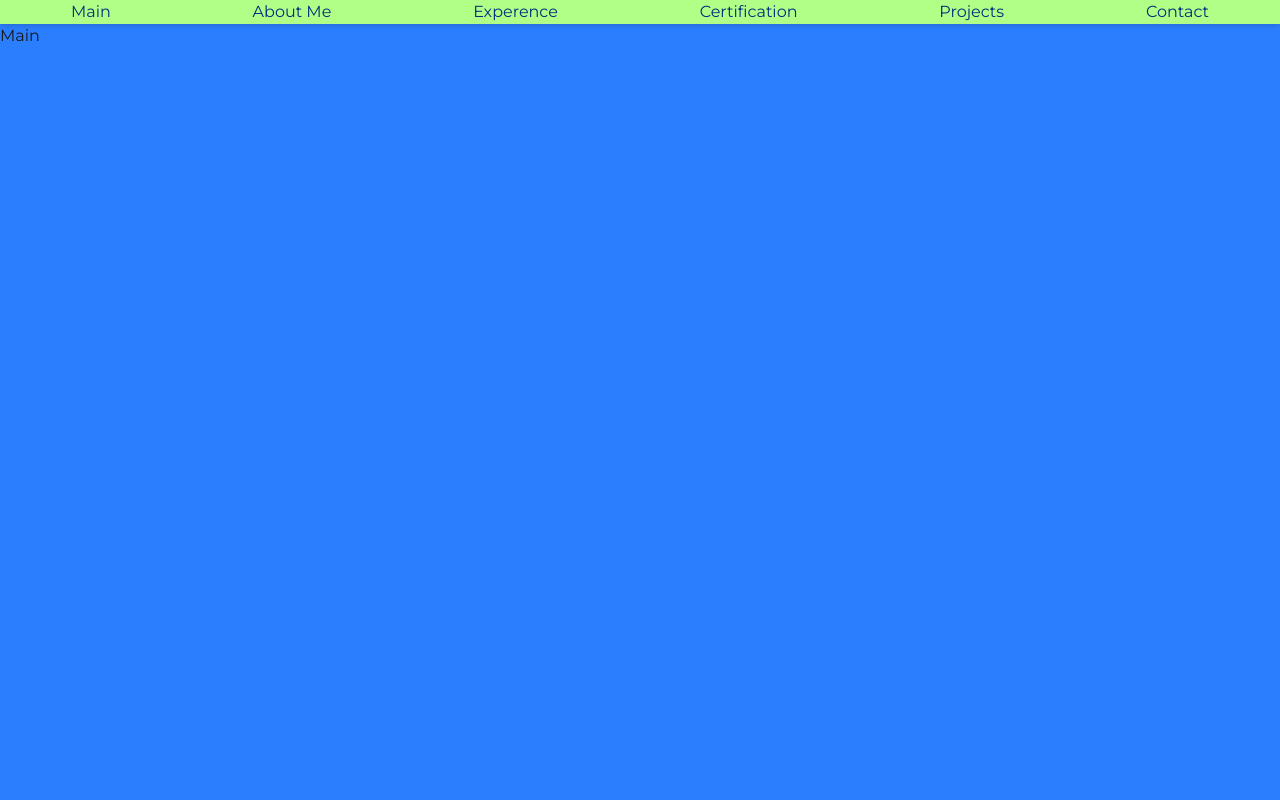
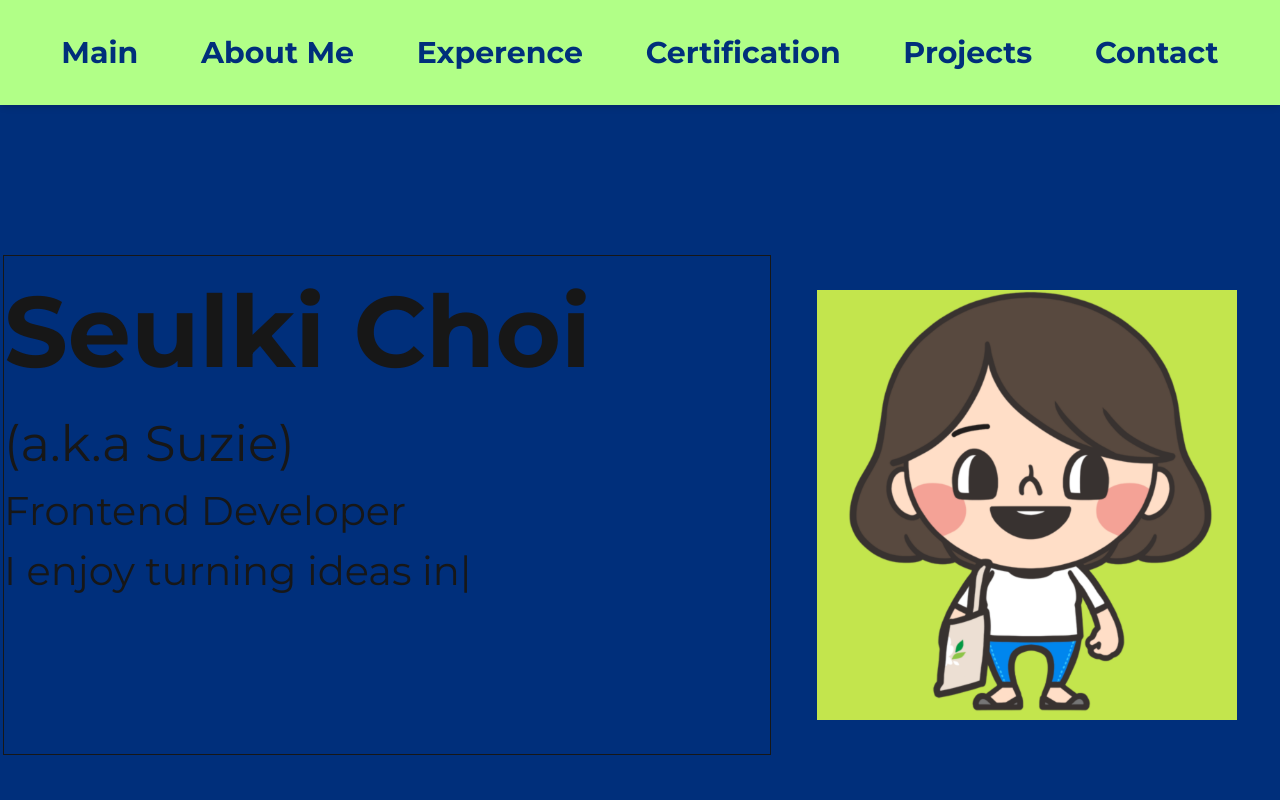
Before and after one commit to Suziech/portfolio, a Next.js app: page /en in a window 1280 px wide. Shown: the top 800 px of the page. Built offline with nearby package versions, Linux system fonts and the light colour scheme.

Commit message:
feat: add styles to main page and nav bar

```diff
--- a/package.json
+++ b/package.json
@@ -18,6 +18,7 @@
     "react": "^19.0.0",
     "react-dom": "^19.0.0",
     "react-i18next": "^15.4.1",
+    "react-icons": "^5.5.0",
     "react-scroll": "^1.9.3"
   },
   "devDependencies": {
--- /dev/null
+++ b/src/components/ChangeLocale.tsx
@@ -0,0 +1 @@
+"use client";
--- a/src/components/Header.tsx
+++ b/src/components/Header.tsx
@@ -1,9 +1,12 @@
 "use client";
 
 import { useState, useEffect, useRef } from "react";
-import { Link } from "react-scroll";
+import { useResponsiveSize } from "@/utils/hooks/useResponsiveSize";
+import { RxHamburgerMenu } from "react-icons/rx";
+import NavLinks from "./NavLinks";
 
 export default function Header() {
+  const windowSize = useResponsiveSize();
   const [showHeader, setShowHeader] = useState(true);
   const lastScrollY = useRef(0); // the position of prev scroll
 
@@ -27,29 +30,19 @@ export default function Header() {
 
   return (
     <header
-      className={`sticky top-0 bg-[#b1ff87] z-10 shadow-md transition-transform duration-300 ${
+      className={`sticky top-0 bg-[#b1ff87] z-10 shadow-md transition-transform duration-300 p-[30px] text-[30px] font-bold cursor-pointer ${
         showHeader ? "transform-none" : "-translate-y-full"
       }`}>
-      <div className='flex justify-around text-[#002f7b]'>
-        <Link to='main' smooth={true} duration={500}>
-          Main
-        </Link>
-        <Link to='aboutMe' smooth={true} duration={500}>
-          About Me
-        </Link>
-        <Link to='experience' smooth={true} duration={500}>
-          Experence
-        </Link>
-        <Link to='certification' smooth={true} duration={500}>
-          Certification
-        </Link>
-        <Link to='projects' smooth={true} duration={500}>
-          Projects
-        </Link>
-        <Link to='contact' smooth={true} duration={500}>
-          Contact
-        </Link>
-      </div>
+      {windowSize === "mobile" ? (
+        // <div className='min-h-screen text-[#002f7b]'>
+        //   <NavLinks />
+        // </div>
+        <RxHamburgerMenu className='text-black w-6 h-6' />
+      ) : (
+        <div className='flex justify-around text-[#002f7b]'>
+          <NavLinks />
+        </div>
+      )}
     </header>
   );
 }
--- /dev/null
+++ b/src/components/NavLinks.tsx
@@ -0,0 +1,26 @@
+import { Link } from "react-scroll";
+
+export default function NavLinks() {
+  return (
+    <>
+      <Link to='main' smooth={true} duration={500}>
+        Main
+      </Link>
+      <Link to='aboutMe' smooth={true} duration={500}>
+        About Me
+      </Link>
+      <Link to='experience' smooth={true} duration={500}>
+        Experence
+      </Link>
+      <Link to='certification' smooth={true} duration={500}>
+        Certification
+      </Link>
+      <Link to='projects' smooth={true} duration={500}>
+        Projects
+      </Link>
+      <Link to='contact' smooth={true} duration={500}>
+        Contact
+      </Link>
+    </>
+  );
+}
--- a/src/containers/Main.tsx
+++ b/src/containers/Main.tsx
@@ -1,13 +1,120 @@
 "use client";
 
+import { useState, useEffect, useMemo, useRef } from "react";
+import Image from "next/image";
+import me_image from "@/assets/images/suzie_image.png";
 import { useResponsiveSize } from "@/utils/hooks/useResponsiveSize";
 
 export default function Main() {
-  const screenSize = useResponsiveSize();
-  console.log("screenSize", screenSize);
+  const windowSize = useResponsiveSize();
+  const lines = useMemo(
+    () => [
+      "Seulki Choi",
+      "(a.k.a Suzie)",
+      "Frontend Developer",
+      "I enjoy turning ideas into elegant, responsive interfaces.",
+    ],
+    []
+  );
+
+  // 💡 useMemo - This way, the array won't be recreated every time the component re-renders; it will wonly be created once. using useMemo is a good habit to keep the code more stable and prevent unnecessary re-renders or effect executions as the code grows
+
+  const [currentLine, setCurrentLine] = useState(0);
+  const [displayedTexts, setDisplayedTexts] = useState(["", "", ""]);
+  const [showCursor, setShowCursor] = useState(true); // 👈 커서 표시 여부
+  const speed = 50;
+
+  const iRef = useRef(0);
+  const typingTimeoutRef = useRef<NodeJS.Timeout | null>(null);
+  const cursorIntervalRef = useRef<NodeJS.Timeout | null>(null);
+
+  useEffect(() => {
+    iRef.current = 0;
+
+    const typeLine = () => {
+      const line = lines[currentLine];
+      if (iRef.current < line.length) {
+        const char = line.charAt(iRef.current); // 안전하게 가져오기
+        setDisplayedTexts((prev) => {
+          const updated = [...prev];
+          updated[currentLine] = (updated[currentLine] || "") + char;
+          return updated;
+        });
+        iRef.current++;
+        typingTimeoutRef.current = setTimeout(typeLine, speed);
+      } else if (currentLine < lines.length - 1) {
+        setTimeout(() => setCurrentLine((prev) => prev + 1), 1000);
+      }
+    };
+
+    typeLine();
+
+    return () => {
+      if (typingTimeoutRef.current) clearTimeout(typingTimeoutRef.current);
+    };
+  }, [currentLine, lines]);
+
+  useEffect(() => {
+    cursorIntervalRef.current = setInterval(() => {
+      setShowCursor((prev) => !prev);
+    }, 500);
+
+    return () => {
+      if (cursorIntervalRef.current) clearInterval(cursorIntervalRef.current);
+    };
+  }, []);
+
+  // 👇 커서 추가된 텍스트
+  const renderTextWithCursor = (index: number) => {
+    return currentLine === index
+      ? displayedTexts[index] + (showCursor ? "|" : "\u00A0")
+      : displayedTexts[index];
+  };
+
   return (
-    <h1 id='main' className='min-h-screen bg-blue-500'>
-      Main
-    </h1>
+    <div
+      id='main'
+      className={`flex min-h-screen bg-[#002f7b] ${
+        windowSize === "mobile"
+          ? "flex-col items-center justify-around"
+          : "items-center justify-around"
+      }`}>
+      <div
+        className={`flex flex-col border ${
+          windowSize === "mobile" ? "w-full items-center" : "w-[60%] h-[500px]"
+        }`}>
+        <div
+          className={`font-bold flex ${
+            windowSize === "mobile" ? "text-[30px]" : "text-[100px]"
+          }`}>
+          {renderTextWithCursor(0)}
+        </div>
+        <div
+          className={`${
+            windowSize === "mobile" ? "text-[20px]" : "text-[50px]"
+          }`}>
+          {renderTextWithCursor(1)}
+        </div>
+        <div
+          className={`${
+            windowSize === "mobile" ? "text-[10px]" : "text-[40px]"
+          }`}>
+          {renderTextWithCursor(2)}
+        </div>
+        <div
+          className={`${
+            windowSize === "mobile" ? "text-[10px]" : "text-[40px]"
+          }`}>
+          {renderTextWithCursor(3)}
+        </div>
+      </div>
+      <Image
+        src={me_image}
+        alt='me_image'
+        width={500}
+        height={500}
+        className='rounded-2xl p-10'
+      />
+    </div>
   );
 }
```
Also changed, not shown: src/assets/images/suzie_image.png (added), 1 other file (tests, documents, lock files or other folders).
